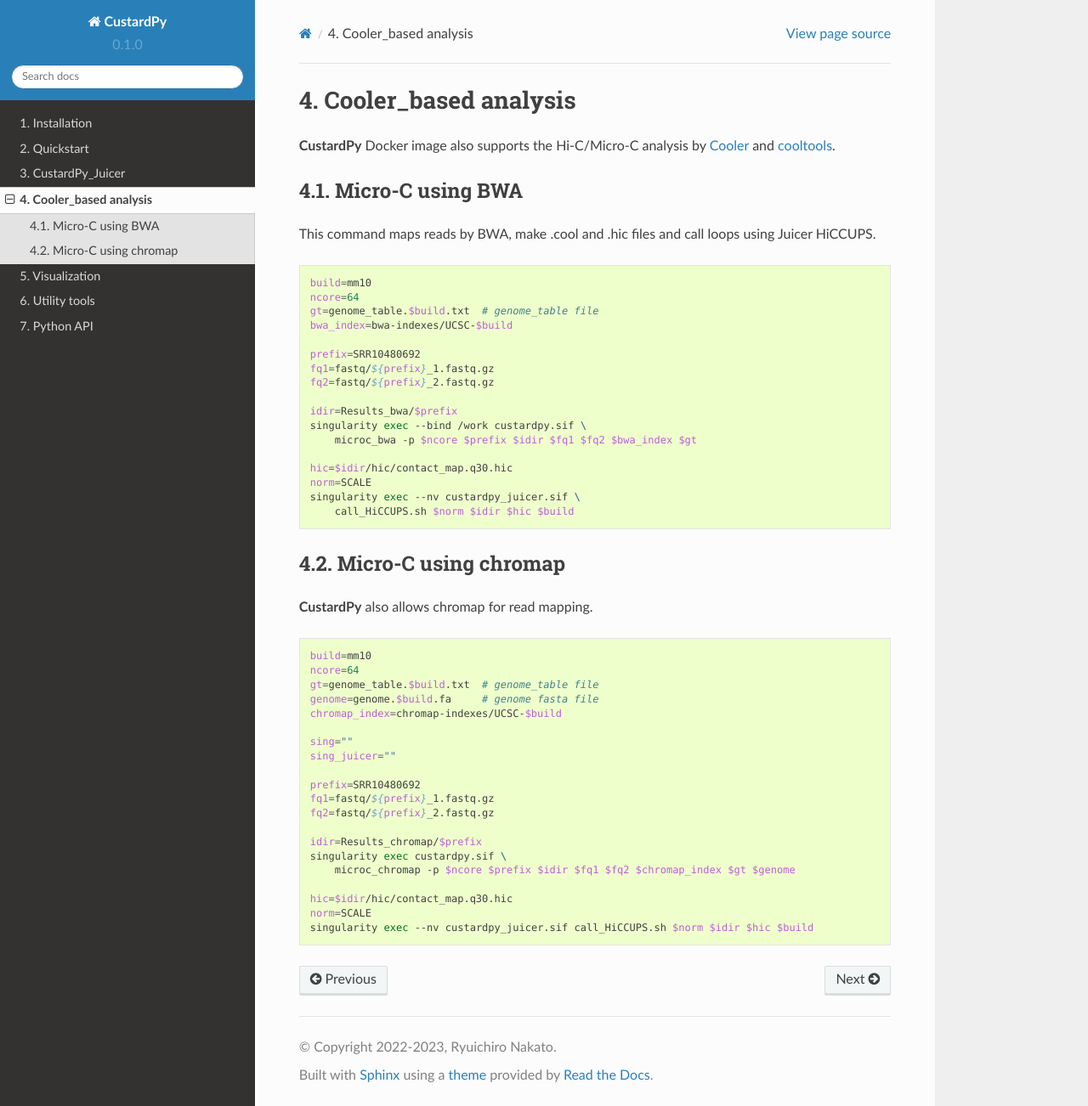
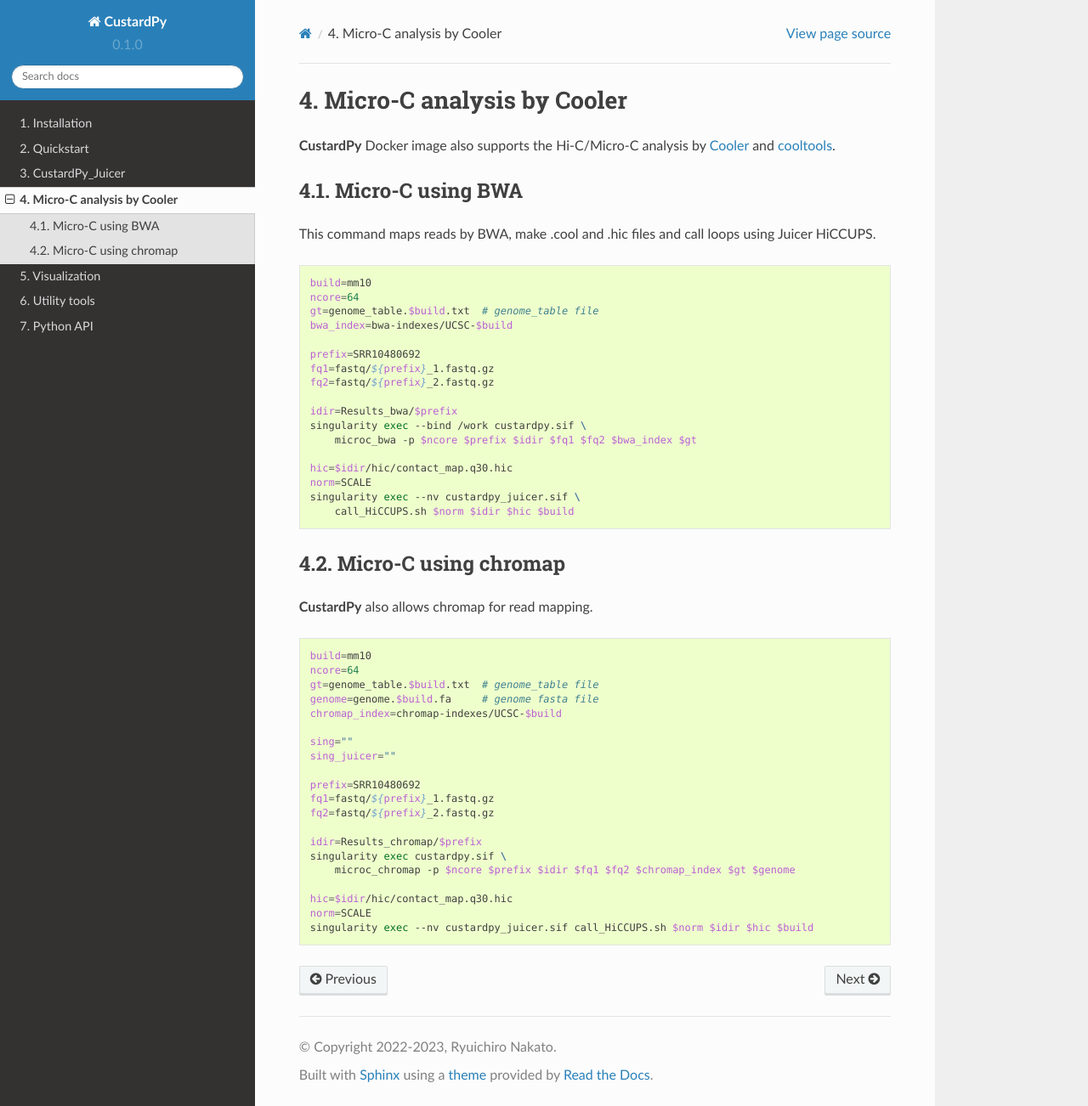
Before and after one commit to rnakato/CustardPy, a Sphinx documentation site: the page built from docs/content/Cooler.rst, in a window 1280 px wide and 1302 px high. Shown: the whole window at 85% size. Built offline with Sphinx 7.4.7 and the Read the Docs theme 2.0.0, drawn with Linux system fonts in a browser that asks for light colours.

Commit message:
add docs

```diff
--- a/docs/content/Cooler.rst
+++ b/docs/content/Cooler.rst
@@ -1,5 +1,5 @@
-Cooler_based analysis
-===========================
+Micro-C analysis by Cooler
+===============================
 
 **CustardPy** Docker image also supports the Hi-C/Micro-C analysis by `Cooler <https://cooler.readthedocs.io/en/latest/index.html>`_ and `cooltools <https://github.com/open2c/cooltools>`_.
 
```
